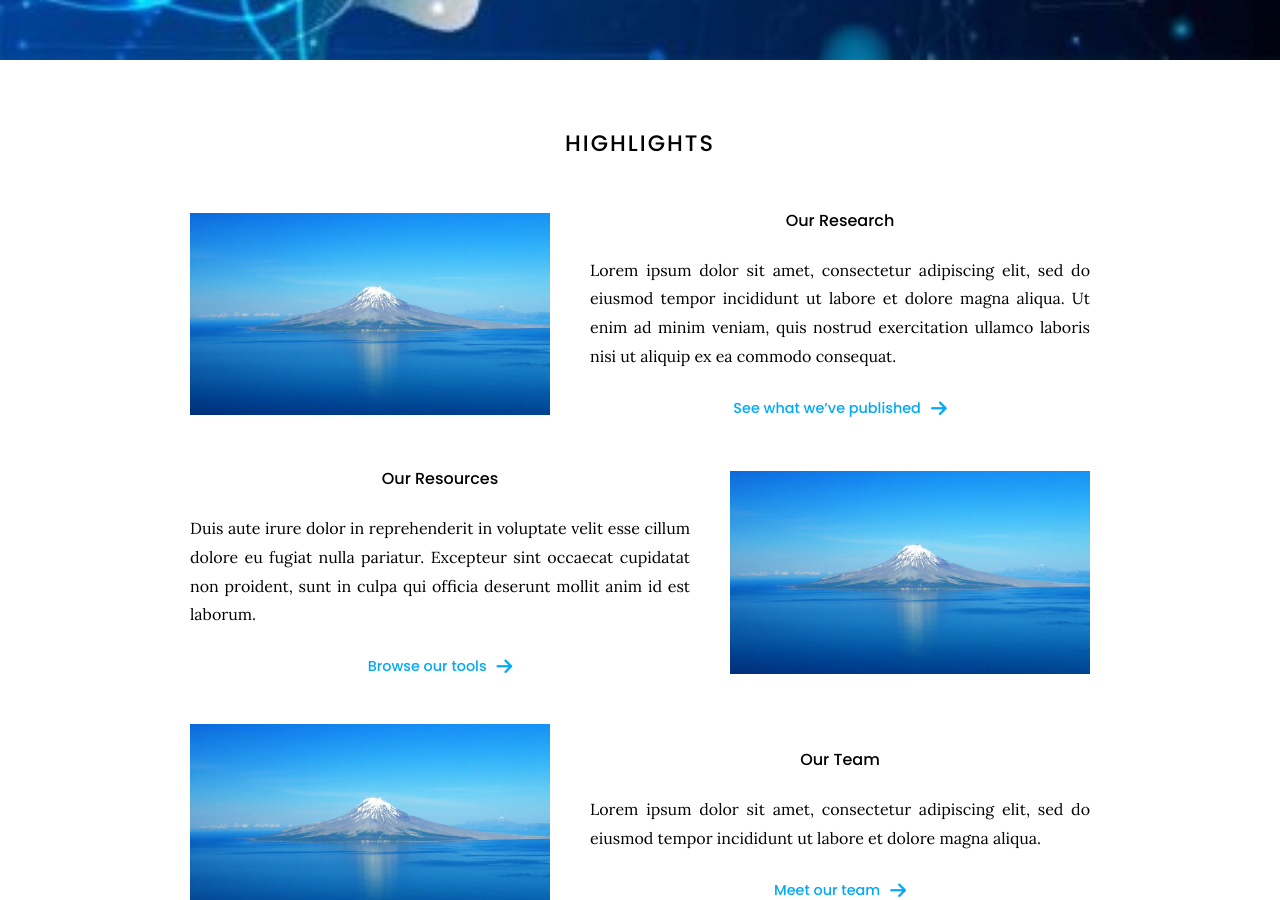
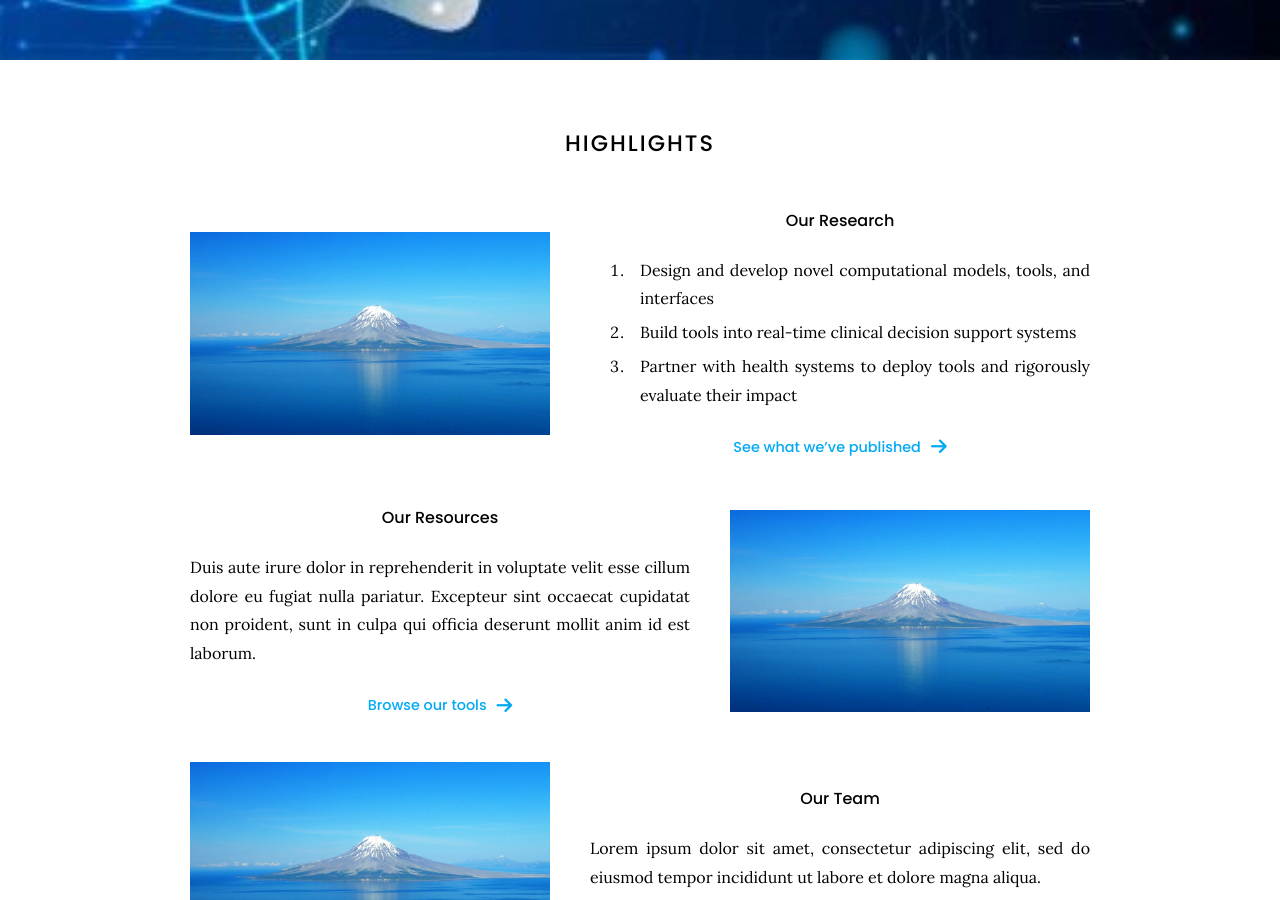
Before and after one commit to rebullm/Bennett-Lab-website, a Jekyll site: the page built from index.md, in a window 1280 px wide and 900 px high, scrolled down 883 px. Built offline with Jekyll 4.4.1, drawn with Linux system fonts in a browser that asks for light colours.

Commit message:
Update index.md

```diff
--- a/index.md
+++ b/index.md
@@ -18,8 +18,10 @@ informatics and data science methods and tools to improve outcomes.
 # Highlights
 
 {% capture text %}
-Lorem ipsum dolor sit amet, consectetur adipiscing elit, sed do eiusmod tempor incididunt ut labore et dolore magna aliqua.
-Ut enim ad minim veniam, quis nostrud exercitation ullamco laboris nisi ut aliquip ex ea commodo consequat.
+
+1. Design and develop novel computational models, tools, and interfaces <br>
+2. Build tools into real-time clinical decision support systems <br>
+3. Partner with health systems to deploy tools and rigorously evaluate their impact <br>
 
 {%
   include link.html
```
